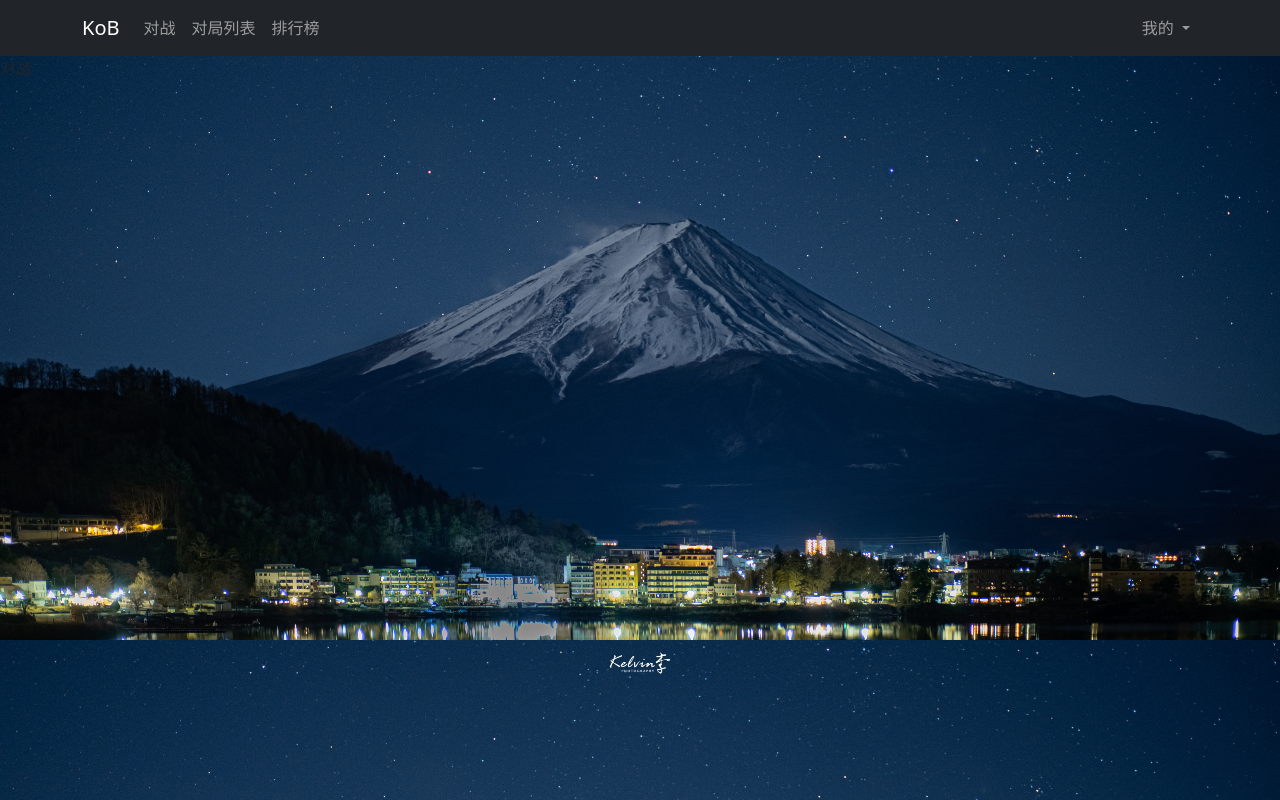
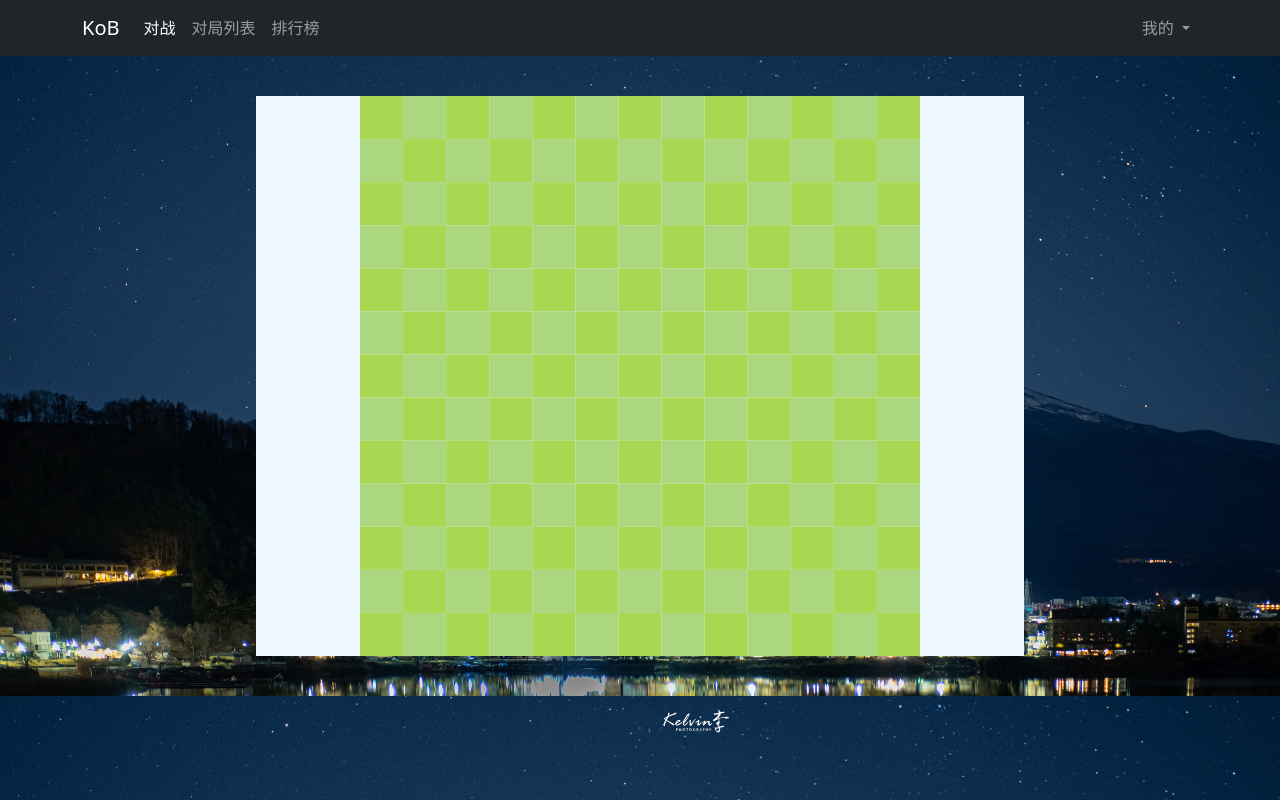
Before and after one commit to silvadreamer/kob, a Vue app in the folder web/: page /pk in a window 1280 px wide. Built offline with nearby package versions, Linux system fonts and the light colour scheme.

Commit message:
前端搭建

```diff
--- a/web/src/App.vue
+++ b/web/src/App.vue
@@ -17,7 +17,7 @@ export default{
 
 <style>
 body{
-  background-image: url(./assets/background.jpg);
+  background-image: url(./assets/img/background.jpg);
   background-size: cover;
 }
 </style>
--- /dev/null
+++ b/web/src/assets/script/GameMap.js
@@ -0,0 +1,47 @@
+import { GameObject } from "./GameObject";
+
+export class GameMap extends GameObject {
+    constructor(ctx, parent) {
+        super();
+
+        this.ctx = ctx;
+        this.parent = parent;
+        this.L = 0;
+
+        this.col = 13;
+        this.row = 13;
+    }
+
+    start() {
+
+    }
+
+    update_size(){
+        this.L = Math.min(this.parent.clientWidth / this.col, this.parent.clientHeight / this.row);
+        this.ctx.canvas.width = this.L * this.col;
+        this.ctx.canvas.height = this.L * this.row;
+    }
+
+    update() {
+        this.update_size();
+        this.render();
+    }
+
+    render() {
+        const color_even = "#AAD751", color_odd = "#AAD780";
+        for(let r = 0; r < this.row; r ++)
+        {
+            for(let c = 0; c < this.col; c ++)
+            {
+                if((r + c) % 2 == 0){
+                    this.ctx.fillStyle = color_even;
+                }
+                else
+                {
+                    this.ctx.fillStyle = color_odd;
+                }
+                this.ctx.fillRect(c * this.L, r * this.L, this.L, this.L);
+            }
+        }
+    }
+}
--- /dev/null
+++ b/web/src/assets/script/GameObject.js
@@ -0,0 +1,49 @@
+const Game_object = [];
+
+export class GameObject {
+    constructor() {
+        Game_object.push(this);
+        this.timedelta = 0;
+        this.has_called_start = false;
+    }
+
+    start() //只执行一次
+    { }
+
+    update()    //每一帧都执行,除了第一帧
+    { }
+
+    on_destory()    //删除之前执行
+    { }
+
+    destory() {
+        this.on_destory();
+
+        for (let i in Game_object) {
+            const obj = Game_object[i];
+            if (obj === this) {
+                Game_object.splice(i);
+                break;
+            }
+        }
+    }
+}
+
+let last_timestamp; //上一次执行的时刻
+const step = (timestamp) => {
+    for (let obj of Game_object) {
+        if (!obj.has_called_start) {
+            obj.has_called_start = true;
+            obj.start();
+        }
+        else {
+            obj.timedelta = timestamp - last_timestamp;
+            obj.update()
+        }
+    }
+
+    last_timestamp = timestamp;
+    requestAnimationFrame(step);
+}
+
+requestAnimationFrame(step);
--- /dev/null
+++ b/web/src/components/ContentField.vue
@@ -0,0 +1,18 @@
+<template>
+    <div class="contanier content-field">
+        <div class="card">
+            <div class="card-body">
+                <slot></slot>
+            </div>
+        </div>
+    </div>
+</template>
+
+<script>
+</script>
+
+<style scoped>
+div.content-field {
+    margin-top: 20px;
+}
+</style>
--- /dev/null
+++ b/web/src/components/GameMap.vue
@@ -0,0 +1,36 @@
+<template>
+    <div ref="parent" class="gamemap">
+        <canvas ref="canvas">
+
+        </canvas>
+    </div>
+</template>
+
+<script>
+import { GameMap } from '@/assets/script/GameMap';
+import { ref, onMounted } from "vue";
+export default {
+    setup() {
+        let parent = ref(null);
+        let canvas = ref(null);
+
+        onMounted(() => {
+            new GameMap(canvas.value.getContext('2d'), parent.value);
+        });
+
+        return {
+            parent, canvas
+        }
+    }
+}
+</script>
+
+<style scoped>
+div.gamemap {
+    width: 100%;
+    height: 100%;
+    display: flex;
+    justify-content: center;
+    align-content: center;
+}
+</style>
--- a/web/src/components/NavBar.vue
+++ b/web/src/components/NavBar.vue
@@ -2,17 +2,19 @@
     <nav class="navbar navbar-expand-lg bg-body-tertiary navbar-dark bg-dark">
         <div class="container">
             <!-- 路由模式，不刷新 -->
-            <router-link class="navbar-brand" :to="{name: 'home'}">KoB</router-link>
+            <router-link class="navbar-brand" :to="{ name: 'home' }">KoB</router-link>
             <div class="collapse navbar-collapse" id="navbarText">
                 <ul class="navbar-nav me-auto mb-2 mb-lg-0">
                     <li class="nav-item">
-                        <router-link class="nav-link" :to="{name: 'home'}">对战</router-link>
+                        <router-link class="nav-link" active-class="active" :to="{ name: 'PkIndexView' }">对战</router-link>
                     </li>
                     <li class="nav-item">
-                        <router-link class="nav-link" :to="{name: 'RecordIndexView'}">对局列表</router-link>
+                        <router-link class="nav-link" active-class="active"
+                            :to="{ name: 'RecordIndexView' }">对局列表</router-link>
                     </li>
                     <li class="nav-item">
-                        <router-link class="nav-link" :to="{name: 'RanklistIndexView'}">排行榜</router-link>
+                        <router-link class="nav-link" active-class="active"
+                            :to="{ name: 'RanklistIndexView' }">排行榜</router-link>
                     </li>
                 </ul>
                 <ul class="navbar-nav">
@@ -23,7 +25,7 @@
                         </a>
                         <ul class="dropdown-menu">
                             <li>
-                                <router-link class="dropdown-item" :to="{name: 'UserBotIndexView'}">我的bot</router-link>
+                                <router-link class="dropdown-item" :to="{ name: 'UserBotIndexView' }">我的bot</router-link>
                             </li>
                             <li><a class="dropdown-item" href="#">退出登录</a></li>
                         </ul>
--- /dev/null
+++ b/web/src/components/PlayGroud.vue
@@ -0,0 +1,23 @@
+<template>
+    <div class="playground">
+        <GameMap />
+    </div>
+</template>
+
+<script>
+import GameMap from '@/components/GameMap.vue';
+export default {
+    components: {
+        GameMap
+    }
+}
+</script>
+
+<style scoped>
+div.playground {
+    width: 60vw;
+    height: 70vh;
+    margin: 40px auto;
+    background-color: aliceblue;
+}
+</style>
--- a/web/src/views/error/ErrorIndexView.vue
+++ b/web/src/views/error/ErrorIndexView.vue
@@ -1,12 +1,17 @@
 <template>
-<contentBase>
-    404
-</contentBase>
+    <ContentField>
+        404
+    </ContentField>
 </template>
 
 <script>
+import ContentField from "@/components/ContentField.vue"
 
+export default {
+    components: {
+        ContentField,
+    }
+}
 </script>
 
-<style scoped>
-</style>
+<style scoped></style>
--- a/web/src/views/pk/PkIndexView.vue
+++ b/web/src/views/pk/PkIndexView.vue
@@ -1,9 +1,16 @@
 <template>
-<div color="black">对战</div>
+    <PlayGround />
 </template>
 
 <script>
+
+import PlayGround from "@/components/PlayGroud.vue"
+
+export default {
+    components: {
+        PlayGround,
+    }
+}
 </script>
 
-<style scoped>
-</style>
+<style scoped></style>
--- a/web/src/views/ranklist/RanklistIndexView.vue
+++ b/web/src/views/ranklist/RanklistIndexView.vue
@@ -1,9 +1,15 @@
 <template>
-<div>RANKLIST</div>
+    <ContentField>排行榜</ContentField>
 </template>
 
 <script>
+import ContentField from "@/components/ContentField.vue"
+
+export default {
+    components: {
+        ContentField,
+    }
+}
 </script>
 
-<style scoped>
-</style>
+<style scoped></style>
--- a/web/src/views/record/RecordIndexView.vue
+++ b/web/src/views/record/RecordIndexView.vue
@@ -1,9 +1,15 @@
 <template>
-<div>Record</div>
+    <ContentField>对局记录</ContentField>
 </template>
 
 <script>
+import ContentField from "@/components/ContentField.vue"
+
+export default {
+    components: {
+        ContentField,
+    }
+}
 </script>
 
-<style scoped>
-</style>
+<style scoped></style>
--- a/web/src/views/user/bot/UserBotIndexView.vue
+++ b/web/src/views/user/bot/UserBotIndexView.vue
@@ -1,9 +1,15 @@
 <template>
-<div>Bot</div>
+    <ContentField>Bot</ContentField>
 </template>
 
 <script>
+import ContentField from "@/components/ContentField.vue"
+
+export default {
+    components: {
+        ContentField,
+    }
+}
 </script>
 
-<style scoped>
-</style>
+<style scoped></style>
```
Also changed, not shown: web/src/assets/img/background.jpg (renamed from web/src/assets/background.jpg), 1 other file (tests, documents, lock files or other folders).
